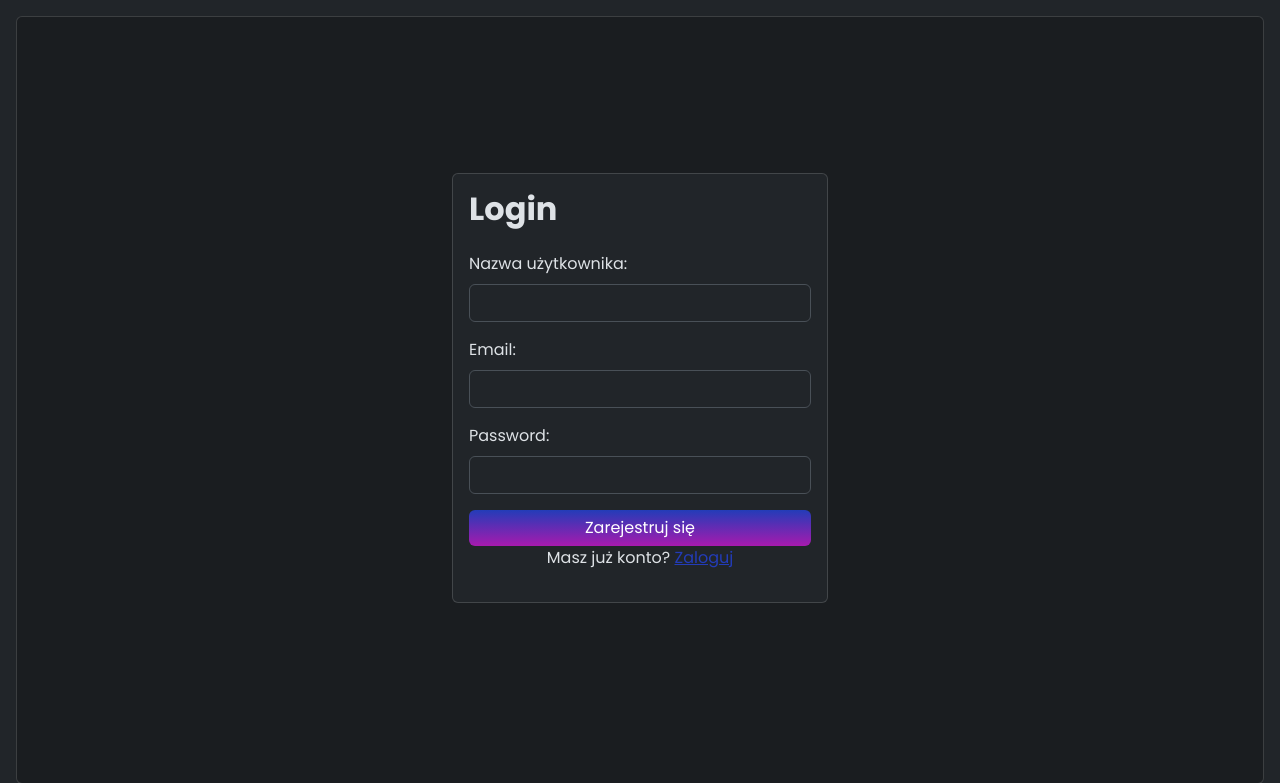
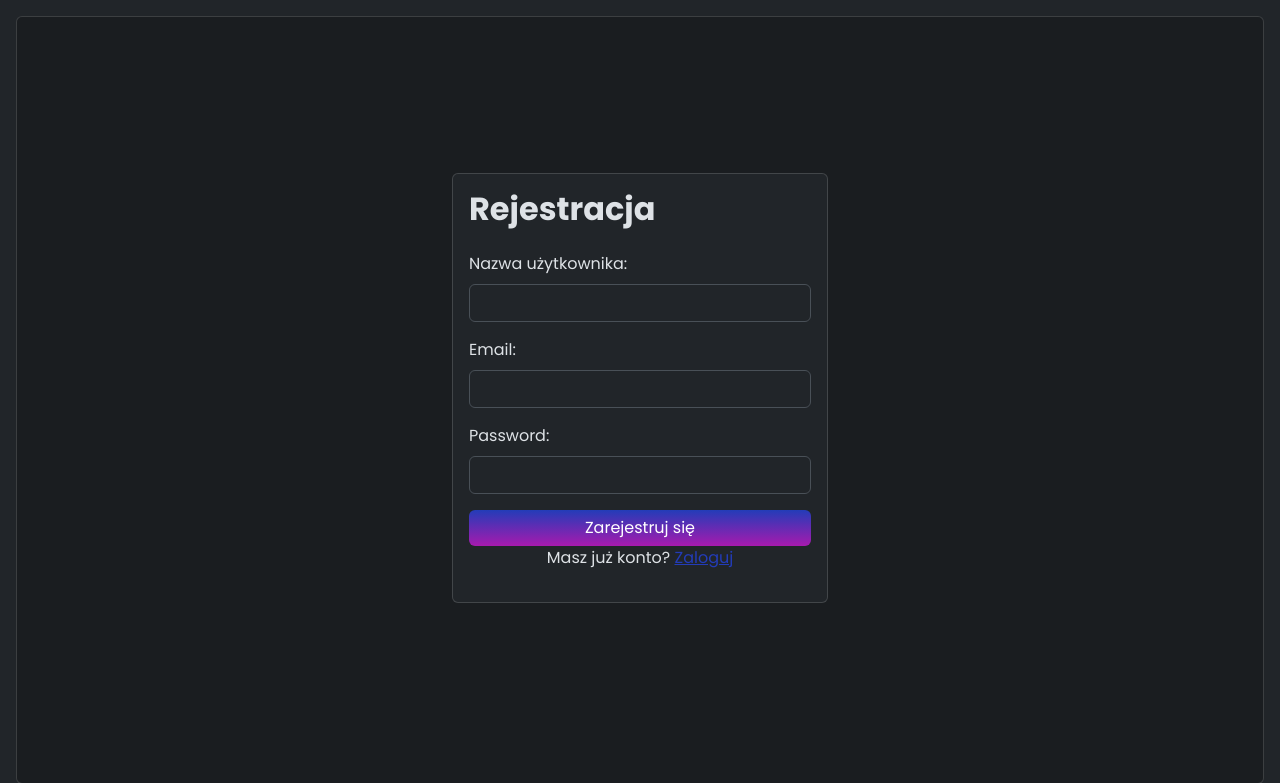
Before and after one commit to Jakub-Rudnik/SmartHaven, a PHP site: page /register in a window 1280 px wide. Shown: the top 783 px of the page. Run offline with PHP 8.4, Linux system fonts and the light colour scheme.

Commit message:
fix: Fix header content

```diff
--- a/UI/Register.php
+++ b/UI/Register.php
@@ -13,7 +13,7 @@ class Register implements UIElement
         $html = "
         <div class='w-100 h-100 d-flex align-items-center justify-content-center'>
             <div class='card p-3' style='max-width: 500px'>
-                <h2 class='mb-4'><strong>Login</strong></h2>
+                <h2 class='mb-4'><strong>Rejestracja</strong></h2>
                 <div class='alert alert-danger d-none' id='alert'></div>
                 <form method='POST' id='loginForm'>
                     <div class='mb-3'>
```
